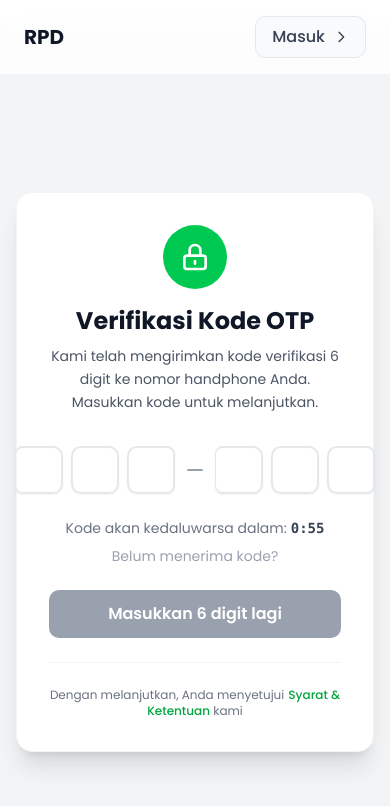
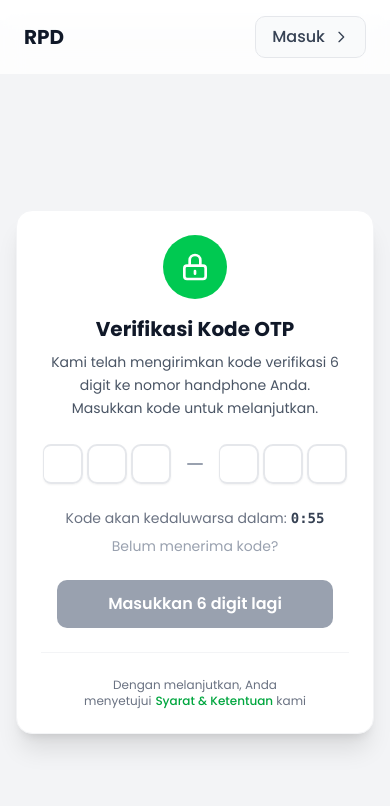
Before and after one commit to SyariefHayat/rantaiPasokDistribusi, a React (Vite) app: page /signup/verify-otp in a window 390 px wide. Shown: the top 806 px of the page. Built offline with nearby package versions, Linux system fonts and the light colour scheme.

Commit message:
add: mall

```diff
--- a/src/main.jsx
+++ b/src/main.jsx
@@ -16,6 +16,7 @@ import DistributorDashboard from './pages/DistributorDashboard'
 import SignUp from './pages/auth/SignUp'
 import VerifyOtp from './pages/auth/VerifyOtp'
 import ProfileSetup from './pages/auth/ProfileSetup'
+import Mall from './pages/landing/Mall'
 
 const router = createBrowserRouter([
     {
@@ -37,6 +38,10 @@ const router = createBrowserRouter([
     {
         path: "/signup/profile-setup",
         element: <ProfileSetup />
+    },
+    {
+        path: "/mall",
+        element: <Mall />
     },
     {
         path: "/admin",
--- a/src/pages/auth/ProfileSetup.jsx
+++ b/src/pages/auth/ProfileSetup.jsx
@@ -76,7 +76,7 @@ const ProfileSetup = () => {
             // Handle profile setup logic here
             console.log('Profile data:', formData)
             // Navigate to next step or dashboard
-            navigate("/dashboard")
+            navigate("/mall")
         } catch (error) {
             console.error("Error setting up profile:", error)
             // Handle error (e.g., show notification)
--- a/src/pages/auth/VerifyOtp.jsx
+++ b/src/pages/auth/VerifyOtp.jsx
@@ -13,7 +13,7 @@ import { useNavigate } from 'react-router-dom'
 
 const VerifyOtp = () => {
     const [otp, setOtp] = useState("")
-    const [timeLeft, setTimeLeft] = useState(60) // 5 minutes
+    const [timeLeft, setTimeLeft] = useState(60) // 60 seconds
     const [canResend, setCanResend] = useState(false)
     const [isLoading, setIsLoading] = useState(false)
 
@@ -43,6 +43,7 @@ const VerifyOtp = () => {
                 await new Promise(resolve => setTimeout(resolve, 1500));
                 // Handle OTP verification logic here
                 navigate("/signup/profile-setup")
+                console.log("OTP verified successfully:", otp)
             }
         } catch (error) {
             console.error("Error verifying OTP:", error)
@@ -64,63 +65,63 @@ const VerifyOtp = () => {
             <Navbar />
             <div className="min-h-screen flex items-center justify-center px-4 pt-20 pb-5 mt-5 bg-gray-100">
                 <div className="w-full max-w-md">
-                    <div className="bg-white rounded-2xl shadow-xl border border-gray-100 p-8">
-                        <div className="text-center mb-8">
+                    <div className="bg-white rounded-2xl shadow-xl border border-gray-100 p-6 sm:p-8">
+                        <div className="text-center mb-6 sm:mb-8">
                             <div className="w-16 h-16 bg-green-500 rounded-full flex items-center justify-center mx-auto mb-4">
                                 <svg className="w-8 h-8 text-white" fill="none" stroke="currentColor" viewBox="0 0 24 24">
                                     <path strokeLinecap="round" strokeLinejoin="round" strokeWidth={2} d="M12 15v2m-6 4h12a2 2 0 002-2v-6a2 2 0 00-2-2H6a2 2 0 00-2 2v6a2 2 0 002 2zm10-10V7a4 4 0 00-8 0v4h8z" />
                                 </svg>
                             </div>
-                            <h1 className="text-2xl font-bold text-gray-900 mb-2">
+                            <h1 className="text-xl sm:text-2xl font-bold text-gray-900 mb-2">
                                 Verifikasi Kode OTP
                             </h1>
-                            <p className="text-gray-600 text-sm leading-relaxed">
+                            <p className="text-gray-600 text-sm leading-relaxed px-2">
                                 Kami telah mengirimkan kode verifikasi 6 digit ke nomor handphone Anda.
                                 Masukkan kode untuk melanjutkan.
                             </p>
                         </div>
 
                         <form onSubmit={handleSubmit} className="space-y-6">
-                            <div className="flex justify-center">
+                            <div className="flex justify-center px-4 sm:px-0">
                                 <InputOTP
                                     maxLength={6}
                                     value={otp}
                                     onChange={setOtp}
-                                    className="gap-2"
+                                    className="w-full max-w-sm"
                                 >
-                                    <InputOTPGroup className="gap-2">
+                                    <InputOTPGroup className="gap-1 sm:gap-2">
                                         <InputOTPSlot
                                             index={0}
-                                            className="w-12 h-12 text-lg font-semibold border-2 border-gray-200 rounded-lg focus:border-green-500 focus:ring-2 focus:ring-green-200 transition-all duration-200"
+                                            className="w-10 h-10 sm:w-12 sm:h-12 text-base sm:text-lg font-semibold border-2 border-gray-200 rounded-lg focus:border-green-500 focus:ring-2 focus:ring-green-200 transition-all duration-200"
                                         />
                                         <InputOTPSlot
                                             index={1}
-                                            className="w-12 h-12 text-lg font-semibold border-2 border-gray-200 rounded-lg focus:border-green-500 focus:ring-2 focus:ring-green-200 transition-all duration-200"
+                                            className="w-10 h-10 sm:w-12 sm:h-12 text-base sm:text-lg font-semibold border-2 border-gray-200 rounded-lg focus:border-green-500 focus:ring-2 focus:ring-green-200 transition-all duration-200"
                                         />
                                         <InputOTPSlot
                                             index={2}
-                                            className="w-12 h-12 text-lg font-semibold border-2 border-gray-200 rounded-lg focus:border-green-500 focus:ring-2 focus:ring-green-200 transition-all duration-200"
+                                            className="w-10 h-10 sm:w-12 sm:h-12 text-base sm:text-lg font-semibold border-2 border-gray-200 rounded-lg focus:border-green-500 focus:ring-2 focus:ring-green-200 transition-all duration-200"
                                         />
                                     </InputOTPGroup>
-                                    <InputOTPSeparator className="text-gray-400" />
-                                    <InputOTPGroup className="gap-2">
+                                    <InputOTPSeparator className="text-gray-400 mx-1 sm:mx-2" />
+                                    <InputOTPGroup className="gap-1 sm:gap-2">
                                         <InputOTPSlot
                                             index={3}
-                                            className="w-12 h-12 text-lg font-semibold border-2 border-gray-200 rounded-lg focus:border-green-500 focus:ring-2 focus:ring-green-200 transition-all duration-200"
+                                            className="w-10 h-10 sm:w-12 sm:h-12 text-base sm:text-lg font-semibold border-2 border-gray-200 rounded-lg focus:border-green-500 focus:ring-2 focus:ring-green-200 transition-all duration-200"
                                         />
                                         <InputOTPSlot
                                             index={4}
-                                            className="w-12 h-12 text-lg font-semibold border-2 border-gray-200 rounded-lg focus:border-green-500 focus:ring-2 focus:ring-green-200 transition-all duration-200"
+                                            className="w-10 h-10 sm:w-12 sm:h-12 text-base sm:text-lg font-semibold border-2 border-gray-200 rounded-lg focus:border-green-500 focus:ring-2 focus:ring-green-200 transition-all duration-200"
                                         />
                                         <InputOTPSlot
                                             index={5}
-                                            className="w-12 h-12 text-lg font-semibold border-2 border-gray-200 rounded-lg focus:border-green-500 focus:ring-2 focus:ring-green-200 transition-all duration-200"
+                                            className="w-10 h-10 sm:w-12 sm:h-12 text-base sm:text-lg font-semibold border-2 border-gray-200 rounded-lg focus:border-green-500 focus:ring-2 focus:ring-green-200 transition-all duration-200"
                                         />
                                     </InputOTPGroup>
                                 </InputOTP>
                             </div>
 
-                            <div className="text-center">
+                            <div className="text-center px-4 sm:px-0">
                                 <p className="text-sm text-gray-500 mb-2">
                                     Kode akan kedaluwarsa dalam:
                                     <span className="font-mono font-semibold text-gray-700 ml-1">
@@ -143,6 +144,7 @@ const VerifyOtp = () => {
                                 )}
                             </div>
 
+                            <div className="px-4 sm:px-0">
                                 <button
                                     type="submit"
                                     disabled={otp.length !== 6 || isLoading}
@@ -162,9 +164,10 @@ const VerifyOtp = () => {
                                             </>
                                         )}
                                 </button>
+                            </div>
                         </form>
 
-                        <div className="mt-6 pt-6 border-t border-gray-100">
+                        <div className="mt-6 pt-6 border-t border-gray-100 px-4 sm:px-0">
                             <p className="text-xs text-gray-500 text-center">
                                 Dengan melanjutkan, Anda menyetujui
                                 <a href="/terms" className="text-green-600 hover:text-green-700 font-medium ml-1">
--- /dev/null
+++ b/src/pages/landing/Mall.jsx
@@ -0,0 +1,9 @@
+import React from 'react'
+
+const Mall = () => {
+    return (
+        <div>Mall</div>
+    )
+}
+
+export default Mall
```
Lines whose indentation alone changed are shown as unchanged.
